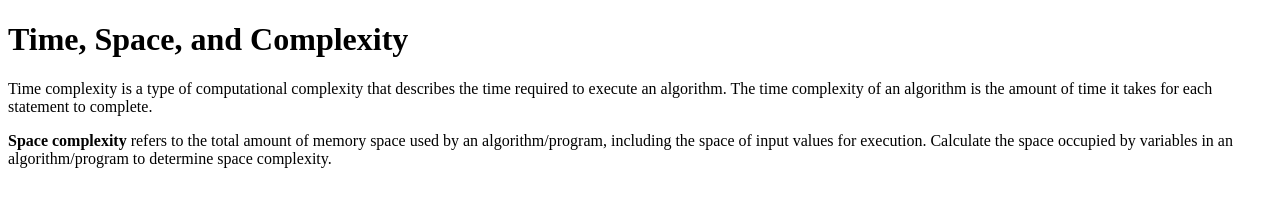
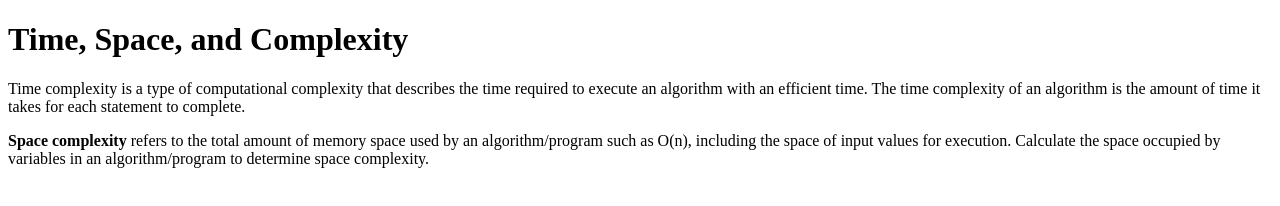
Before and after one commit to acciojob/time-and-space-complexity-Rahul-tech-hub, a website: page main.html in a window 1280 px wide. Drawn offline with Linux system fonts and the light colour scheme.

Commit message:
created a submission

```diff
--- a/main.html
+++ b/main.html
@@ -11,8 +11,8 @@
 	<h1>Time, Space, and Complexity</h1>
 
 
-	<p>Time complexity is a type of computational complexity that describes the time required to execute an algorithm. The time complexity of an algorithm is the amount of time it takes for each statement to complete. </p>
-    <p><b>Space complexity</b> refers to the total amount of memory space used by an algorithm/program, including the space of input values for execution. Calculate the space occupied by variables in an algorithm/program to determine space complexity. </p>
+	<p>Time complexity is a type of computational complexity that describes the time required to execute an algorithm with an efficient time. The time complexity of an algorithm is the amount of time it takes for each statement to complete. </p>
+    <p><b>Space complexity</b> refers to the total amount of memory space used by an algorithm/program such as O(n), including the space of input values for execution. Calculate the space occupied by variables in an algorithm/program to determine space complexity. </p>
 	<script type="text/javascript" src="./script.js">
 </script>
 
```
